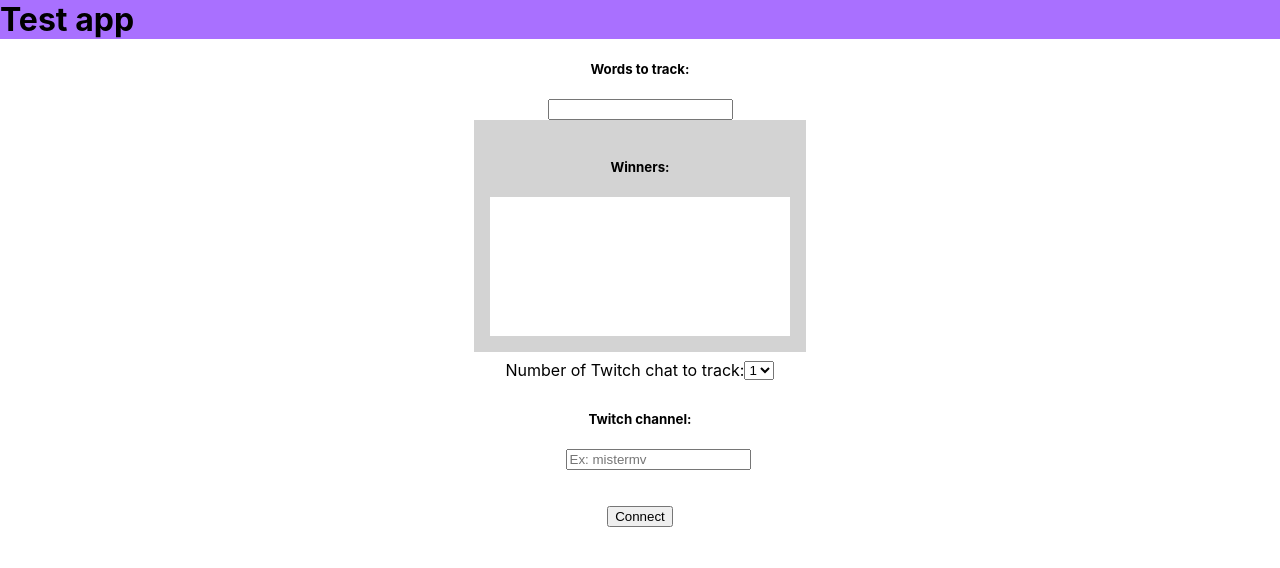
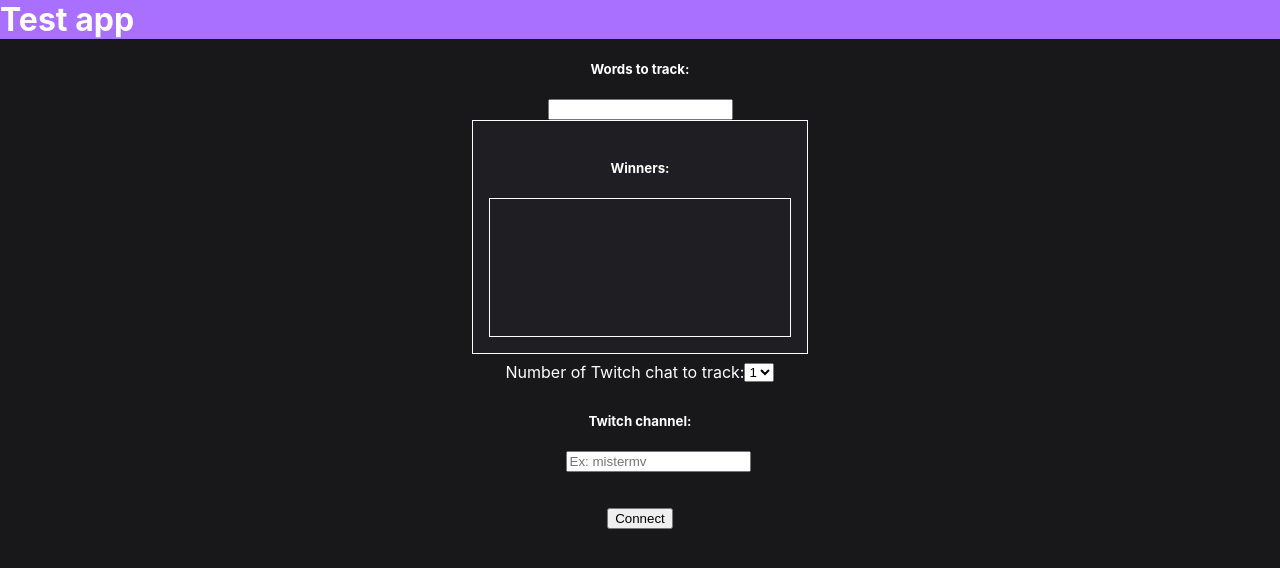
Before and after one commit to LFSchefer/chat-word-tracker, a React (Create React App) app: page / in a window 1280 px wide. Shown: the top 568 px of the page. Built offline with nearby package versions, Linux system fonts and the light colour scheme.

Commit message:
start css

```diff
--- a/src/App.css
+++ b/src/App.css
@@ -2,4 +2,6 @@
   margin: 0;
   padding: 0;
   min-height: 110vh;
+  background-color: #18181B;
+  color: white;
 }
--- a/src/components/Livechat.css
+++ b/src/components/Livechat.css
@@ -1,8 +1,9 @@
 .chat-container {
   width: 300px;
   height: fit-content;
-  background-color: lightgrey;
+  background-color: #1F1F23;
   padding: 16px;
+  border: 1px solid white;
 }
 
 .chat-container h5 {
@@ -10,11 +11,12 @@
 }
 
 .feed {
-  background-color: white;
+  background-color: #1F1F23;
   height: 40vh;
   overflow-y: auto;
   scroll-behavior: smooth;
   overflow-x: hidden;
+  border: 1px solid white;
 }
 
 p {
--- a/src/components/WordTracker.css
+++ b/src/components/WordTracker.css
@@ -10,8 +10,9 @@
   min-width: 300px;
   width: fit-content;
   max-width: 650px;
-  background-color: white;
+  background-color: #1F1F23;
   overflow-y: scroll;
+  border: 1px solid white;
 }
 
 .winner {
@@ -23,10 +24,11 @@
 .winners-container {
   width: fit-content;
   height: 200px;
-  background-color: lightgrey;
+  background-color: #1F1F23;
   padding: 16px;
   display: flex;
   flex-direction: column;
   justify-content: center;
   align-items: center;
+  border: 1px solid white;
 }
```
